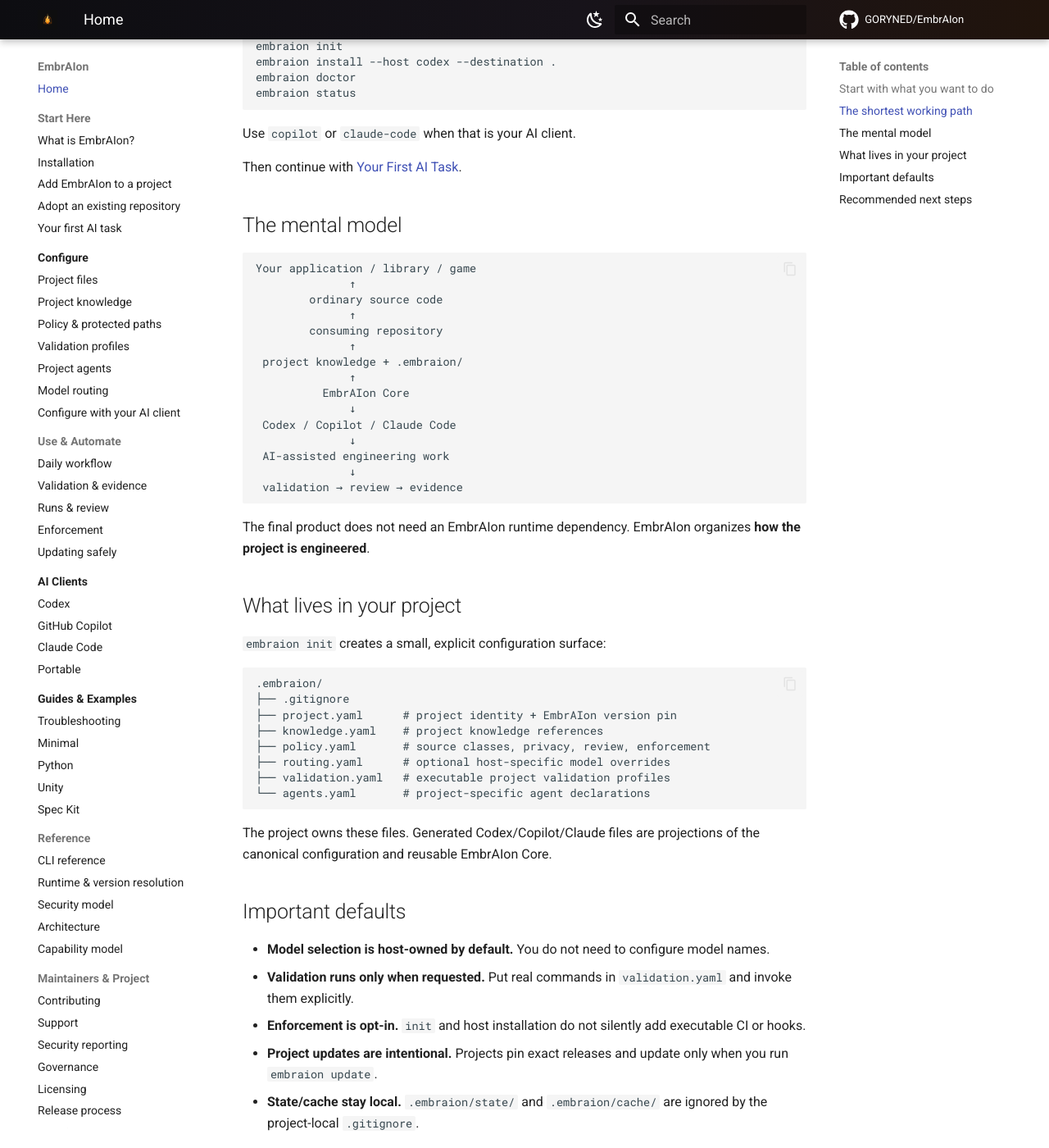
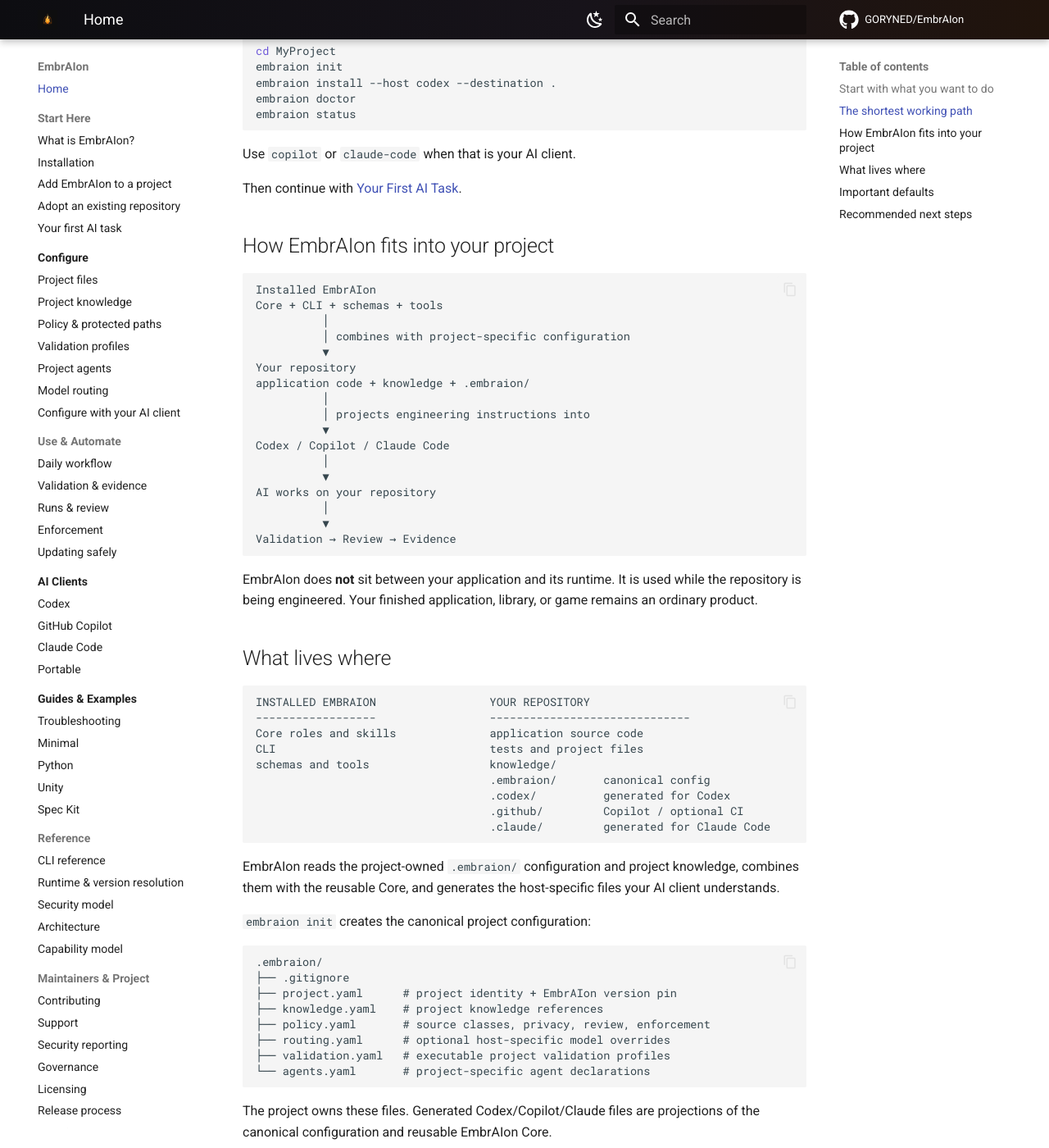
Before and after one commit to GORYNED/EmbrAIon, an MkDocs documentation site: the page built from docs/index.md, in a window 1280 px wide and 1400 px high, scrolled down 1284 px. Shown: the whole window at 82% size. Built offline with MkDocs 1.6.1 and Material for MkDocs 9.7.7, drawn with Linux system fonts in a browser that asks for light colours; comment, search, counter and statistics services are not loaded; some of the changed text lies outside the part shown.

Commit message:
Clarify the EmbrAIon mental model (#11)

````diff
--- a/docs/index.md
+++ b/docs/index.md
@@ -18,7 +18,7 @@ It sits around your engineering process — not inside your product runtime —
 
     ---
 
-    Understand the mental model, install the launcher, and add it to a repository.
+    See how EmbrAIon fits into a project, install the launcher, and add it to a repository.
 
     [Start here](getting-started/what-is-embraion.md)
 
@@ -64,31 +64,47 @@ Use `copilot` or `claude-code` when that is your AI client.
 
 Then continue with [Your First AI Task](getting-started/first-ai-task.md).
 
-## The mental model
+## How EmbrAIon fits into your project
 
 ```text
-Your application / library / game
-              ↑
-        ordinary source code
-              ↑
-        consuming repository
-              ↑
- project knowledge + .embraion/
-              ↑
-          EmbrAIon Core
-              ↓
- Codex / Copilot / Claude Code
-              ↓
- AI-assisted engineering work
-              ↓
- validation → review → evidence
+Installed EmbrAIon
+Core + CLI + schemas + tools
+          │
+          │ combines with project-specific configuration
+          ▼
+Your repository
+application code + knowledge + .embraion/
+          │
+          │ projects engineering instructions into
+          ▼
+Codex / Copilot / Claude Code
+          │
+          ▼
+AI works on your repository
+          │
+          ▼
+Validation → Review → Evidence
 ```
 
-The final product does not need an EmbrAIon runtime dependency. EmbrAIon organizes **how the project is engineered**.
+EmbrAIon does **not** sit between your application and its runtime. It is used while the repository is being engineered. Your finished application, library, or game remains an ordinary product.
 
-## What lives in your project
+## What lives where
 
-`embraion init` creates a small, explicit configuration surface:
+```text
+INSTALLED EMBRAION                 YOUR REPOSITORY
+------------------                 ------------------------------
+Core roles and skills              application source code
+CLI                                tests and project files
+schemas and tools                  knowledge/
+                                   .embraion/       canonical config
+                                   .codex/          generated for Codex
+                                   .github/         Copilot / optional CI
+                                   .claude/         generated for Claude Code
+```
+
+EmbrAIon reads the project-owned `.embraion/` configuration and project knowledge, combines them with the reusable Core, and generates the host-specific files your AI client understands.
+
+`embraion init` creates the canonical project configuration:
 
 ```text
 .embraion/
````
Also changed, not shown: docs/getting-started/what-is-embraion.md (+40 -11 lines).
